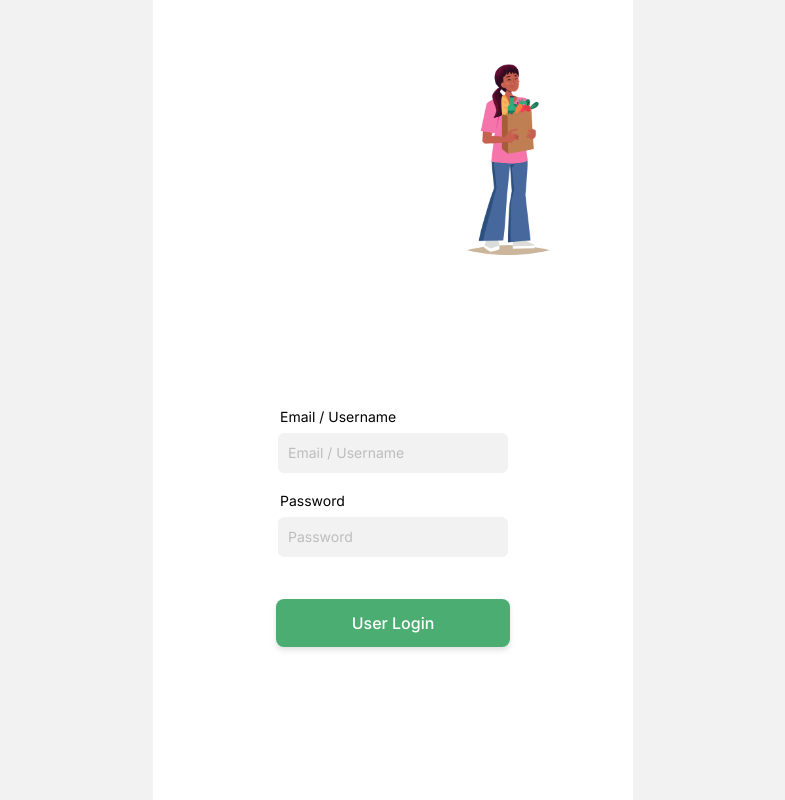
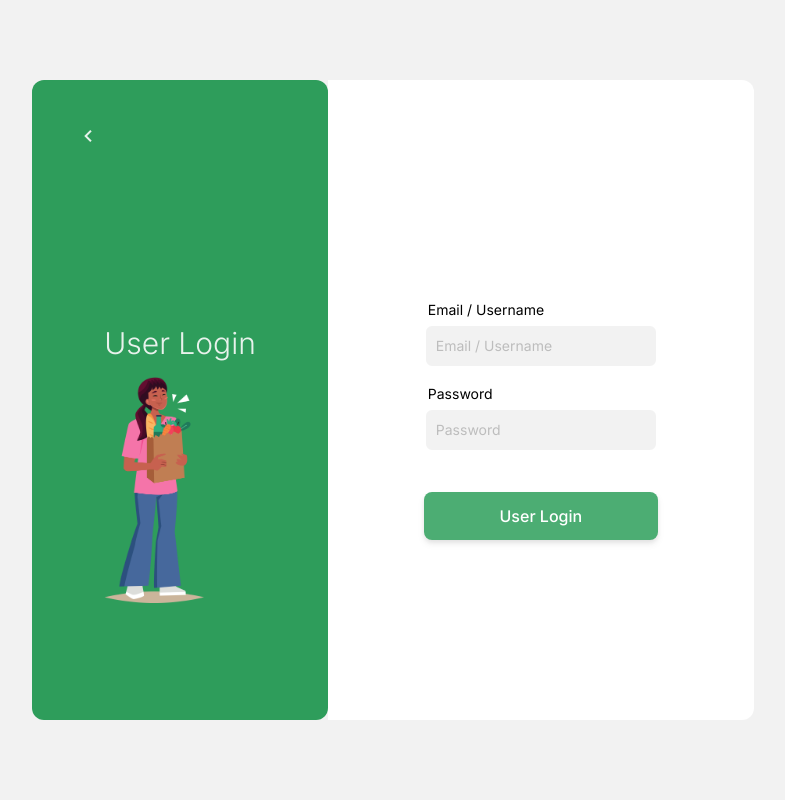
Before and after one commit to purwadhikafullstack/JCWDOL0901, a React (Create React App) app in the folder projects/client/: page /user/login in a window 1280 px wide. Shown: the whole page, without its empty margins (247-1032 px from the left). Built offline with nearby package versions, Linux system fonts and the light colour scheme.

Commit message:
finish fixing responsive OGWA-54

```diff
--- a/projects/client/src/components/UserLogin/UserLoginForm.jsx
+++ b/projects/client/src/components/UserLogin/UserLoginForm.jsx
@@ -6,11 +6,21 @@ function UserLoginForm() {
   const [error, setError] = React.useState("");
 
   return (
-    <div className="my-auto items-center min-w-full shrink-0 flex flex-col pb-10 px-6">
+    <div className="flex flex-col items-center min-w-fit shrink-0 px-6 bg-white sm:h-inherit sm:px-24 sm:py-8 sm:justify-center sm:rounded-r-xl">
       <ErrorWarning error={error} />
       <UserLoginFormWithValidator setError={setError} />
     </div>
   );
 }
+// function UserLoginForm() {
+//   const [error, setError] = React.useState("");
+
+//   return (
+//     <div className="my-auto items-center min-w-full shrink-0 flex flex-col pb-10 px-6">
+//       <ErrorWarning error={error} />
+//       <UserLoginFormWithValidator setError={setError} />
+//     </div>
+//   );
+// }
 
 export default UserLoginForm;
--- a/projects/client/src/pages/Login/AdminLoginPage.jsx
+++ b/projects/client/src/pages/Login/AdminLoginPage.jsx
@@ -19,7 +19,7 @@ const Illustration = () => {
   );
 };
 
-function AdminLoginMobile() {
+function AdminLoginPage() {
   return (
     <div className="flex flex-col mx-auto flex-1 min-w-[480px] w-full bg-white sm:bg-gray-100 sm:flex-row sm:justify-center sm:py-20 sm:max-w-full min-h-screen sm:drop-shadow-2xl overflow-hidden">
       <CircularBackgroundDecoration />
@@ -31,4 +31,4 @@ function AdminLoginMobile() {
   );
 }
 
-export default AdminLoginMobile;
+export default AdminLoginPage;
--- a/projects/client/src/pages/UserLogin/UserLoginDesktop.jsx
+++ /dev/null
@@ -1,33 +0,0 @@
-import React from "react";
-import UserLoginIllustration from "../../components/UserLogin/UserLoginIllustration";
-import BackButton from "../../components/BackButton";
-import CompanyLogo from "../../components/CompanyLogo";
-import UserLoginForm from "../../components/UserLogin/UserLoginForm";
-
-const DesktopIllustration = () => {
-  return (
-    <div className="my-auto mx-12 mt-2 shrink">
-      <div className="mb-4 text-green-100 text-3xl font-light">User login page.</div>
-      <UserLoginIllustration className="w-[100px] pb-12" />
-    </div>
-  );
-};
-
-function UserLoginDesktop() {
-  return (
-    <div className="flex flex-col mx-auto my-auto min-w-[480px] min-h-screen bg-black[.05]">
-      <div className="flex flex-row min-w-fit justify-around mx-auto my-auto rounded-xl shadow-xl bg-white">
-        <div className="flex flex-col shrink content-center pt-8 bg-green-300 rounded-l-xl">
-          <BackButton url="/" color="text-green-100" />
-          <CompanyLogo color={false} className="mb-2 w-1/6 cursor-pointer mx-auto shrink" />
-          <DesktopIllustration />
-        </div>
-        <div className="flex flex-col items-center shrink-0 mx-12">
-          <UserLoginForm />
-        </div>
-      </div>
-    </div>
-  );
-}
-
-export default UserLoginDesktop;
--- a/projects/client/src/pages/UserLogin/UserLoginMobile.jsx
+++ /dev/null
@@ -1,27 +0,0 @@
-import React from "react";
-import UserLoginIllustration from "../../components/UserLogin/UserLoginIllustration";
-import CircularBackgroundDecoration from "../../components/CircularBackgroundDecoration";
-import BackButton from "../../components/BackButton";
-import UserLoginForm from "../../components/UserLogin/UserLoginForm";
-
-const Illustration = () => {
-  return (
-    <div className="text-white flex flex-row justify-center items-center z-10">
-      <div className="mt-28 mr-auto ml-6 text-3xl font-semibold">User Login</div>
-      <UserLoginIllustration className="w-[100px] mr-auto ml-auto pr-4" />
-    </div>
-  );
-};
-
-function UserLoginMobile() {
-  return (
-    <div className="flex flex-col mx-auto flex-1 max-w-[480px] min-h-screen overflow-hidden bg-white">
-      <CircularBackgroundDecoration />
-      <BackButton url="/" color="text-white" />
-      <Illustration />
-      <UserLoginForm />
-    </div>
-  );
-}
-
-export default UserLoginMobile;
--- a/projects/client/src/pages/UserLogin/UserLoginPage.jsx
+++ b/projects/client/src/pages/UserLogin/UserLoginPage.jsx
@@ -1,12 +1,34 @@
 import React from "react";
-import UserLoginDesktop from "./UserLoginDesktop";
-import UserLoginMobile from "./UserLoginMobile";
+import UserLoginIllustration from "../../components/UserLogin/UserLoginIllustration";
+import CircularBackgroundDecoration from "../../components/CircularBackgroundDecoration";
+import BackButton from "../../components/BackButton";
+import UserLoginForm from "../../components/UserLogin/UserLoginForm";
+
+const Illustration = () => {
+  return (
+    <>
+      <div className="block text-white flex flex-row justify-center items-center z-10 sm:hidden">
+        <div className="mt-28 mr-auto ml-6 text-3xl font-semibold">User Login</div>
+        <UserLoginIllustration className="w-[100px] mr-auto ml-auto pr-4" />
+      </div>
+
+      <div className="hidden h-full mx-12 shrink-0 sm:flex sm:flex-col sm:justify-center">
+        <div className="mb-4 text-green-100 text-3xl font-light">User Login</div>
+        <UserLoginIllustration className="min-w-[100px] w-[100px]" />
+      </div>
+    </>
+  );
+};
 
 function UserLoginPage() {
   return (
-    <div>
-      {/* <UserLoginDesktop /> */}
-      <UserLoginMobile />
+    <div className="flex flex-col mx-auto flex-1 min-w-[480px] w-full bg-white sm:bg-gray-100 sm:flex-row sm:justify-center sm:py-20 sm:max-w-full min-h-screen sm:drop-shadow-2xl overflow-hidden">
+      <CircularBackgroundDecoration />
+      <div className="z-10 relative sm:flex sm:flex-col sm:bg-green-400 sm:h-inherit sm:rounded-xl sm:p-6">
+        <BackButton url="/" color="text-green-100" />
+        <Illustration />
+      </div>
+      <UserLoginForm />
     </div>
   );
 }
```
Also changed, not shown: projects/client/src/App.jsx (indentation only).
